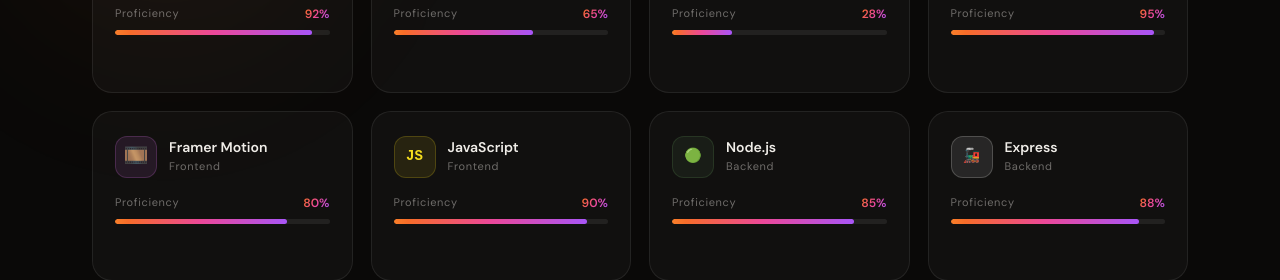
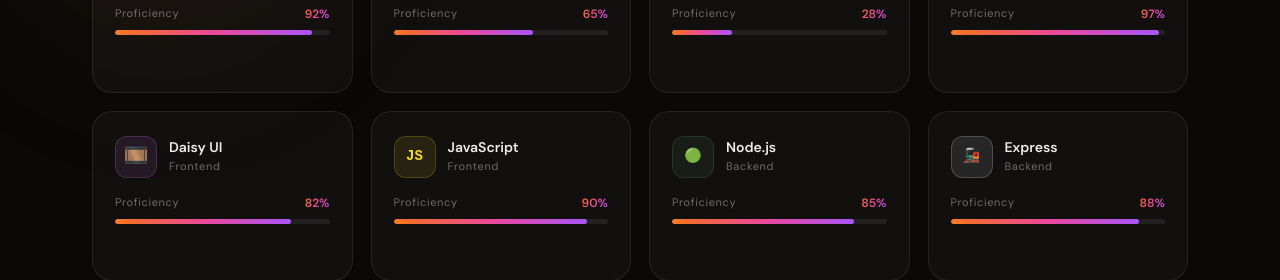
Before and after one commit to dev-rafiul/using-antigravity-portfolio-2, a React (Vite) app: page / in a window 1280 px wide. Shown: the part 2700-2980 px from the top of the page. Built offline with nearby package versions, Linux system fonts and the light colour scheme.

Commit message:
including daisy ui

```diff
--- a/src/components/Skills.jsx
+++ b/src/components/Skills.jsx
@@ -10,8 +10,8 @@
   { name: "React",        cat: "Frontend",  pct: 92, icon: "⚛️",  color: "#61dafb", desc: "Component architecture, hooks, context, performance optimisation." },
   { name: "Next.js",      cat: "Frontend",  pct: 65, icon: "▲",   color: "#ffffff", desc: "SSR, SSG, App Router, API routes, image optimisation." },
   { name: "TypeScript",   cat: "Frontend",  pct: 28, icon: "TS",  color: "#3178c6", desc: "Strict typing, generics, utility types, declaration files." },
-  { name: "Tailwind CSS", cat: "Frontend",  pct: 95, icon: "🌊",  color: "#38bdf8", desc: "Utility-first styling, custom themes, responsive design." },
-  { name: "Framer Motion",cat: "Frontend",  pct: 80, icon: "🎞️", color: "#e879f9", desc: "Declarative animations, gestures, layout transitions." },
+  { name: "Tailwind CSS", cat: "Frontend",  pct: 97, icon: "🌊",  color: "#38bdf8", desc: "Utility-first styling, custom themes, responsive design." },
+  { name: "Daisy UI",cat: "Frontend",  pct: 82, icon: "🎞️", color: "#e879f9", desc: "Declarative animations, gestures, layout transitions." },
   { name: "JavaScript",   cat: "Frontend",  pct: 90, icon: "JS",  color: "#f7df1e", desc: "ES2022+, async/await, closures, event loop mastery." },
 
   /* Backend */
```
